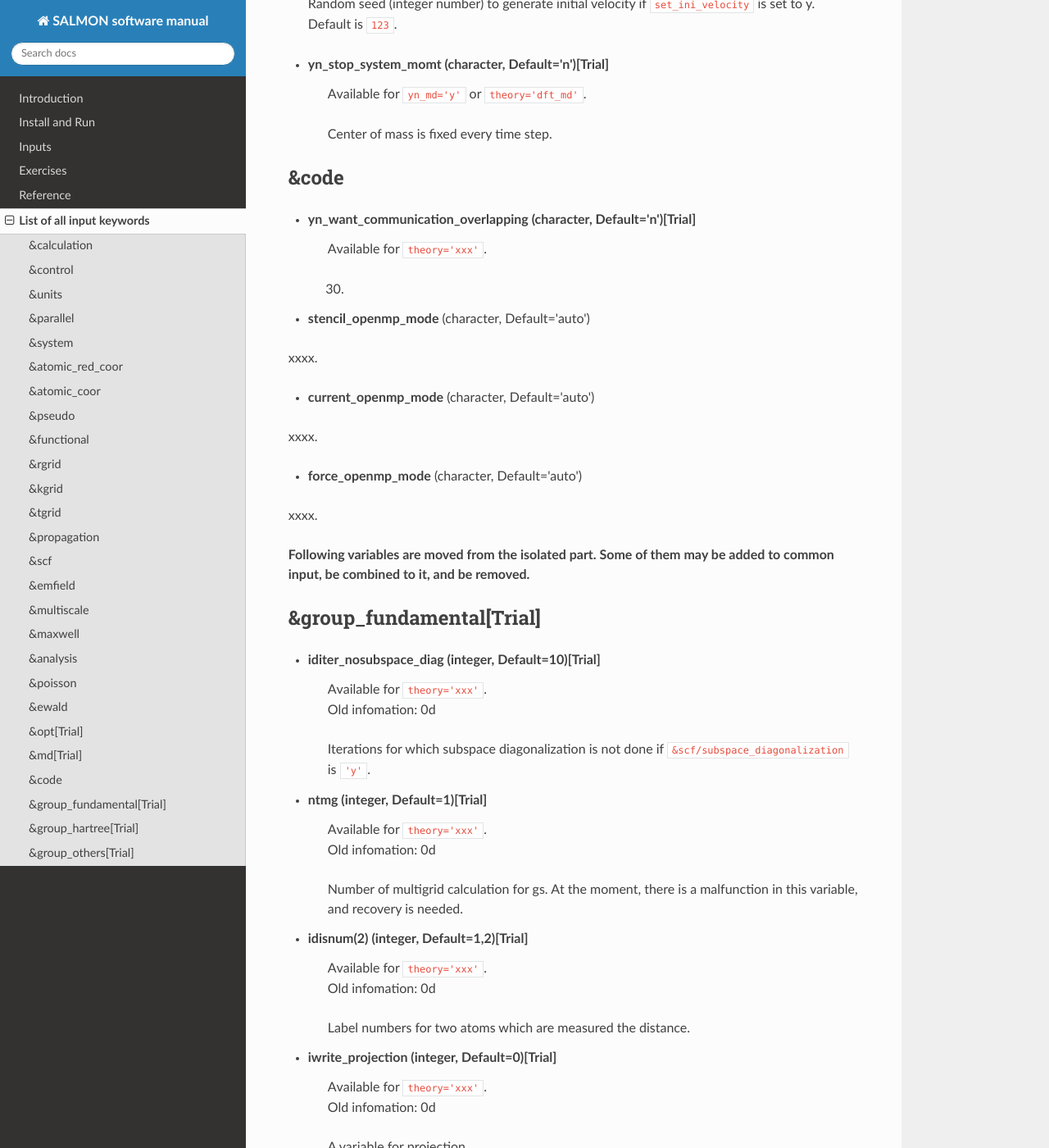
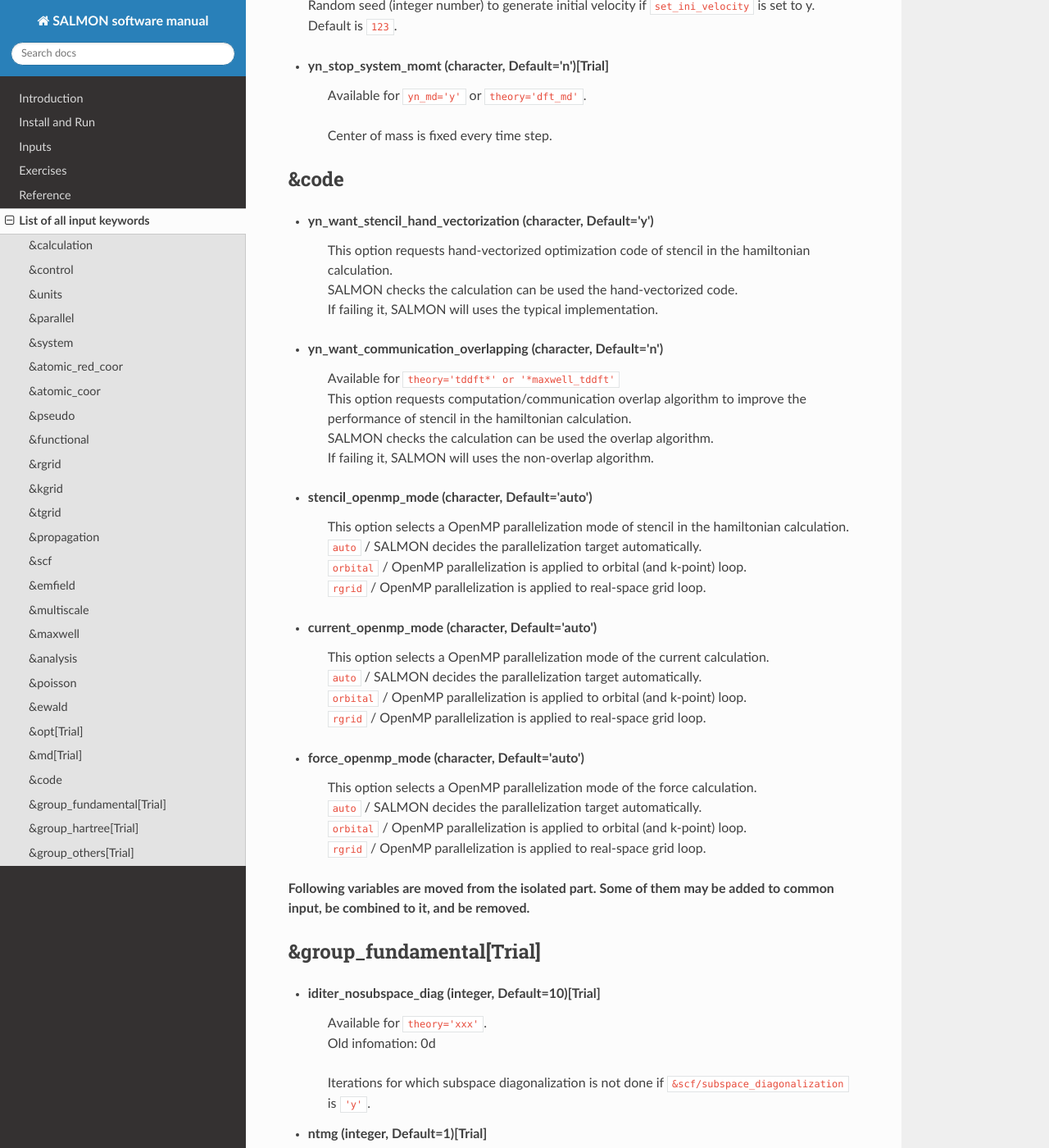
Before and after one commit to SALMON-TDDFT/SALMON-DOCS, a Sphinx documentation site: the page built from source/input_keyword_list.rst, in a window 1280 px wide and 1400 px high, scrolled down 31744 px. Shown: the whole window at 82% size. Built offline with Sphinx 7.4.7 and the Read the Docs theme 2.0.0, drawn with Linux system fonts in a browser that asks for light colours; formulas are drawn with MathJax 3; some of the changed text lies outside the part shown.

Commit message:
Update input_keyword_list.rst

```diff
--- a/source/input_keyword_list.rst
+++ b/source/input_keyword_list.rst
@@ -189,8 +189,8 @@ xxxx.
    | ``'orbital_sequential'`` / orbital-space major ordering.
    |
    | Suggestion:
-   |   `&calculation/theory='dft' or 'dft_md'`          / `orbital_sequential`
-   |   `&calculation/theory='tddft*' or '*maxwell_tddft'/ `grid_sequential`
+   |   ``&calculation/theory='dft' or 'dft_md'``            / `orbital_sequential`
+   |   ``&calculation/theory='tddft*' or '*maxwell_tddft'`` / `grid_sequential`
 
 
 &system
@@ -1084,18 +1084,34 @@ xxxx.
 &code
 -----
 
-- **yn_want_communication_overlapping** (character, Default='n')[Trial]
-   | Available for ``theory='xxx'``.
-   xxx.
+- **yn_want_stencil_hand_vectorization** (character, Default='y')
+   | This option requests hand-vectorized optimization code of stencil in the hamiltonian calculation.
+   | SALMON checks the calculation can be used the hand-vectorized code.
+   | If failing it, SALMON will uses the typical implementation.
+
+- **yn_want_communication_overlapping** (character, Default='n')
+   | Available for ``theory='tddft*' or '*maxwell_tddft'``
+   | This option requests computation/communication overlap algorithm to improve the performance of stencil in the hamiltonian calculation.
+   | SALMON checks the calculation can be used the overlap algorithm.
+   | If failing it, SALMON will uses the non-overlap algorithm.
 
 - **stencil_openmp_mode** (character, Default='auto')
-xxxx.
+   | This option selects a OpenMP parallelization mode of stencil in the hamiltonian calculation.
+   | ``auto``    / SALMON decides the parallelization target automatically.
+   | ``orbital`` / OpenMP parallelization is applied to orbital (and k-point) loop.
+   | ``rgrid``   / OpenMP parallelization is applied to real-space grid loop.
 
 - **current_openmp_mode** (character, Default='auto')
-xxxx.
+   | This option selects a OpenMP parallelization mode of the current calculation.
+   | ``auto``    / SALMON decides the parallelization target automatically.
+   | ``orbital`` / OpenMP parallelization is applied to orbital (and k-point) loop.
+   | ``rgrid``   / OpenMP parallelization is applied to real-space grid loop.
 
 - **force_openmp_mode** (character, Default='auto')
-xxxx.
+   | This option selects a OpenMP parallelization mode of the force calculation.
+   | ``auto``    / SALMON decides the parallelization target automatically.
+   | ``orbital`` / OpenMP parallelization is applied to orbital (and k-point) loop.
+   | ``rgrid``   / OpenMP parallelization is applied to real-space grid loop.
 
 
 **Following variables are moved from the isolated part. Some of them may be added to common input, be combined to it, and be removed.**
```
